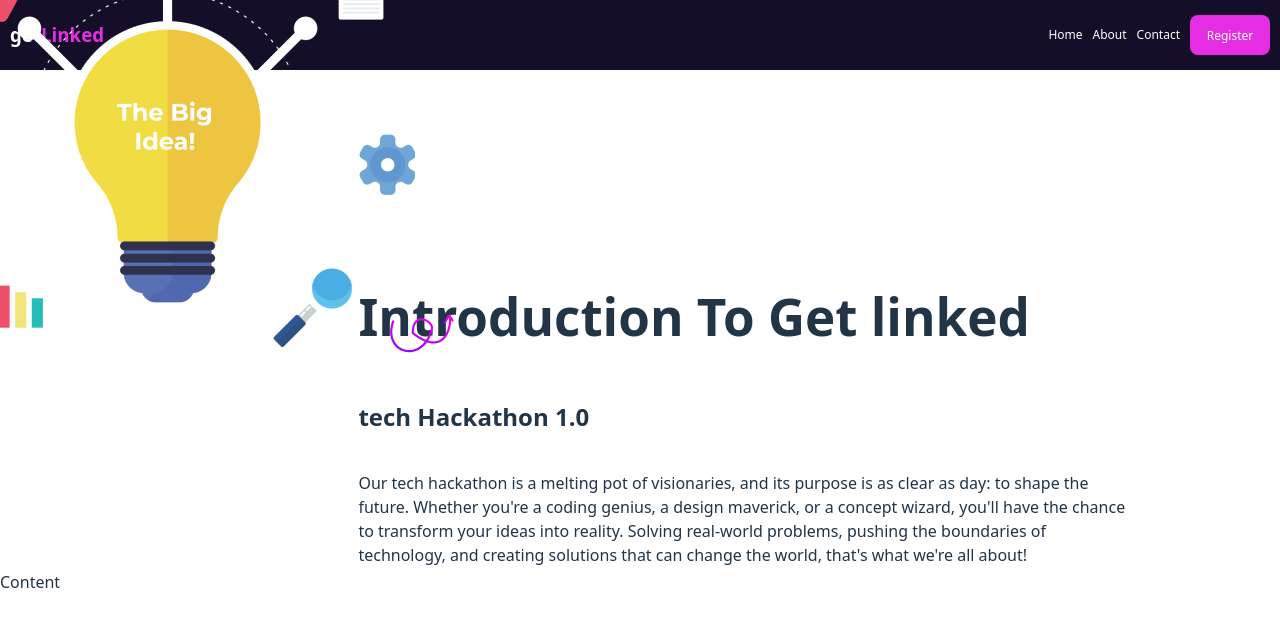
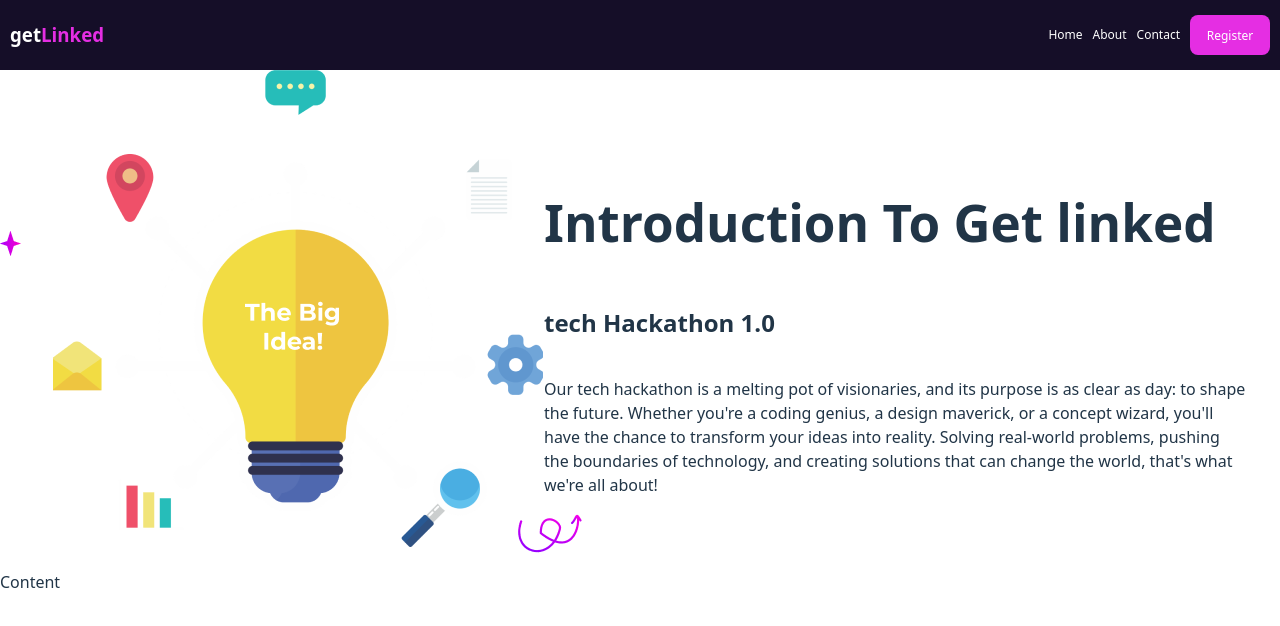
Before and after one commit to OgbuEsther/DEVOPS, a React (Vite) app: page / in a window 1280 px wide. Shown: the top 626 px of the page. Built offline with nearby package versions, Linux system fonts and the light colour scheme.

Commit message:
fixed the hero section

```diff
--- a/src/hero/Hero.jsx
+++ b/src/hero/Hero.jsx
@@ -7,9 +7,9 @@ function Hero() {
           justifyContent: "center",
           flexDirection: "column",
           position: "absolute",
-          top: "40%",
+          top: "20%",
           left: "40%",
-          transform: "translate(-20%, -20%)"
+          padding: "0 2rem",
         }}
       >
         <h1>Introduction To Get linked</h1>
@@ -27,9 +27,8 @@ function Hero() {
       <div
         style={{
           position: "relative",
-          top: "10%",
-          left: "30%",
-          transform: "translate(-40%, -40%)"
+          top: "5%",
+          left: "0%",
         }}
       >
         <img src="./public/bigbulb.png" alt="" />
```
